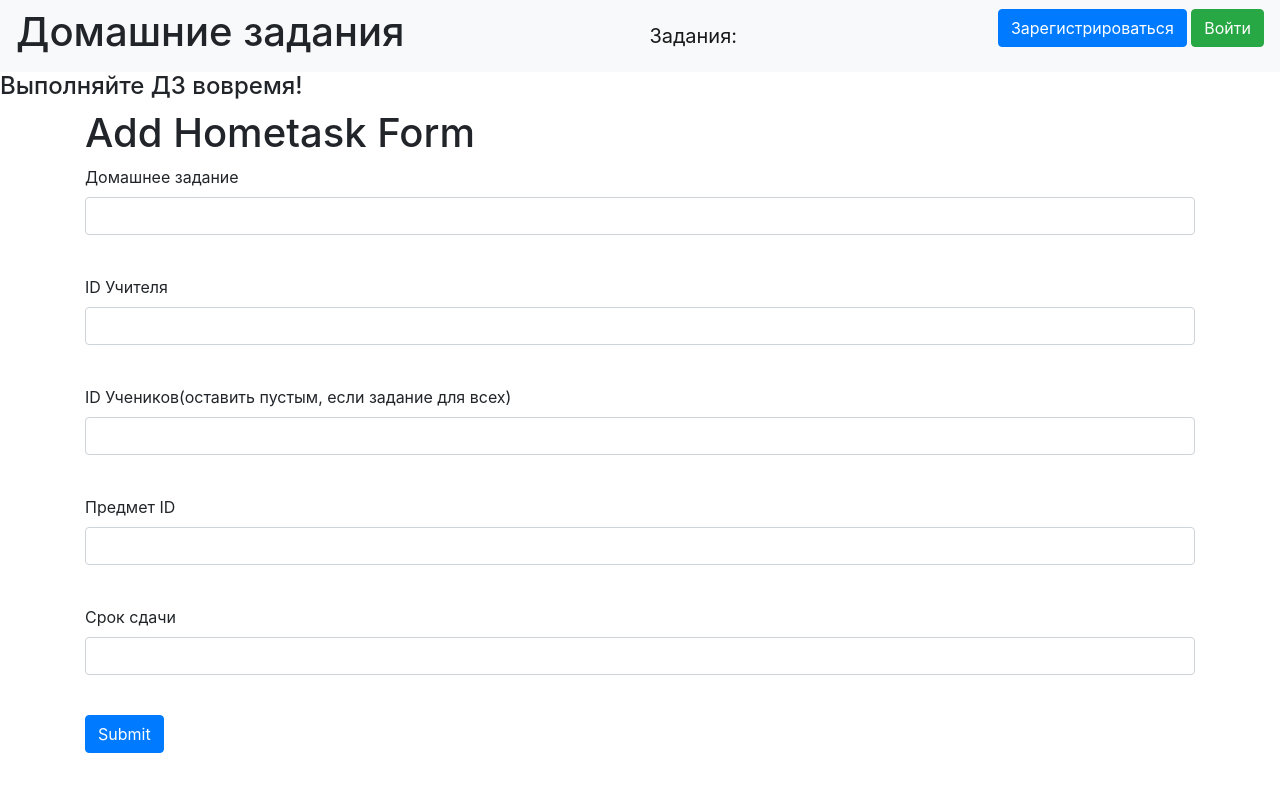
After one commit to OlegMine2008/Homeworks_sitik, a Flask app: page /addhometask in a window 1280 px wide. The commit adds this page. Run offline with Flask 3, Linux system fonts and the light colour scheme; some libraries are stand-ins or nearby versions.

Commit message:
Будет готова добавление задач и их отображение

```diff
--- a/data/addhome.py
+++ b/data/addhome.py
@@ -1,5 +1,5 @@
 from flask_wtf import FlaskForm
-from wtforms import SubmitField, StringField, BooleanField
+from wtforms import SubmitField, StringField, FieldList
 from wtforms.validators import DataRequired
 
 
@@ -8,4 +8,5 @@ class AddTaskForm(FlaskForm):
     teacher = StringField('ID Учителя', validators=[DataRequired()])
     students = StringField('ID Учеников(оставить пустым, если задание для всех)')
     subject = StringField('Предмет ID', validators=[DataRequired()])
+    date = StringField('Срок сдачи', validators=[DataRequired()])
     submit = SubmitField('Submit')
--- a/data/homeworks.py
+++ b/data/homeworks.py
@@ -22,3 +22,4 @@ class Hometask(SqlAlchemyBase):
 
     teacher_user = orm.relationship('User', foreign_keys=[teacher])
     student_user = orm.relationship('User', foreign_keys=[students])
+    subjects = orm.relationship('Subject', foreign_keys=[subject])
--- a/data/job_api.py
+++ b/data/job_api.py
@@ -4,14 +4,14 @@ from . import db_session
 from data.homeworks import Hometask
 from .addhome import AddTaskForm
 
-blueprint = flask.Blueprint(
-    'job_api',
+hometask_blueprint = flask.Blueprint(
+    'hometask_api',
     __name__,
     template_folder='templates'
 )
 
 
-@blueprint.route('/addhometask', methods=['GET', 'POST'])
+@hometask_blueprint.route('/addhometask', methods=['GET', 'POST'])
 def add_job():
     form = AddTaskForm()
     if form.validate_on_submit():
@@ -21,11 +21,12 @@ def add_job():
             teacher=form.teacher.data,
             students=form.students.data,
             subject=form.subject.data,
+            date=form.date.data
         )
         db_sess.add(user)
         db_sess.commit()
         return flask.redirect('/')
-    return flask.render_template('addjob.html', title='Добавление Работы', form=form)
+    return flask.render_template('addtask.html', title='Добавление Работы', form=form)
 
 
 # @blueprint.route('/hometasks')
--- a/main.py
+++ b/main.py
@@ -6,10 +6,12 @@ from data.db_session import global_init, create_session
 from data.users import User
 from data.user_api import user_blueprint
 from data.homeworks import Hometask
+from data.job_api import hometask_blueprint
 
 
 app = Flask(__name__)
 app.register_blueprint(user_blueprint)
+app.register_blueprint(hometask_blueprint)
 app.config['SECRET_KEY'] = 'yandexlyceum_secret_key'
 
 login_manager = LoginManager()
--- /dev/null
+++ b/templates/addtask.html
@@ -0,0 +1,57 @@
+{% extends "main_page.html" %}
+
+{% block content %}
+<h1>Add Hometask Form</h1>
+
+<form action="" method="post">
+    {{ form.hidden_tag() }}
+    {{ form.csrf_token }}
+    <p>
+        {{ form.homework.label }}<br>
+        {{ form.homework(class="form-control") }}<br>
+        {% for error in form.homework.errors %}
+    <p class="alert alert-danger" role="alert">
+        {{ error }}
+    </p>
+    {% endfor %}
+    </p>
+    <p>
+        {{ form.teacher.label }}<br>
+        {{ form.teacher(class="form-control") }}<br>
+        {% for error in form.teacher.errors %}
+    <p class="alert alert-danger" role="alert">
+        {{ error }}
+    </p>
+    {% endfor %}
+    </p>
+    <p>
+        {{ form.students.label }}<br>
+        {{ form.students(class="form-control") }}<br>
+        {% for error in form.students.errors %}
+    <p class="alert alert-danger" role="alert">
+        {{ error }}
+    </p>
+    {% endfor %}
+    </p>
+    <p>
+        {{ form.subject.label }}<br>
+        {{ form.subject(class="form-control") }}<br>
+        {% for error in form.subject.errors %}
+    <p class="alert alert-danger" role="alert">
+        {{ error }}
+    </p>
+    {% endfor %}
+    </p>
+    <p>
+        {{ form.date.label }}<br>
+        {{ form.date(class="form-control") }}<br>
+        {% for error in form.date.errors %}
+    <p class="alert alert-danger" role="alert">
+        {{ error }}
+    </p>
+    {% endfor %}
+    </p>
+    <p>{{ form.submit(type="submit", class="btn btn-primary") }}</p>
+    {{message}}
+</form>
+{% endblock %}
--- a/templates/main_page.html
+++ b/templates/main_page.html
@@ -14,7 +14,7 @@
         <a class="navbar-brand" href="#">Задания:</a>
         {% if current_user.is_authenticated %}
           <p>
-            <a class="btn btn-primary" href="/addjob">Новое ДЗ</a>
+            <a class="btn btn-primary" href="/addhometask">Новое ДЗ</a>
             <a class="navbar-brand" href="/logout">{{ current_user.name }}</a>
           </p>
         {% else %}
```
Also changed, not shown: data/subject.py (added, +11 -0 lines), db/homework_site.sqlite.
